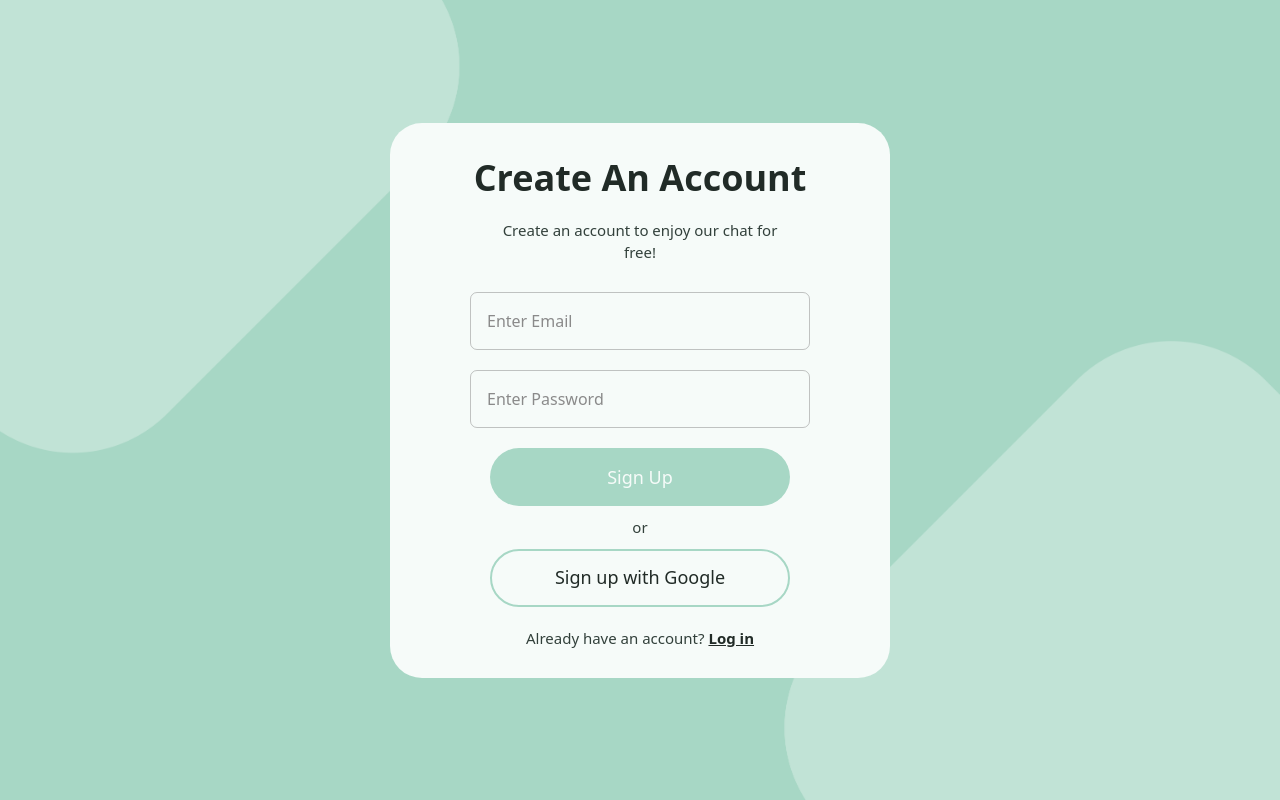
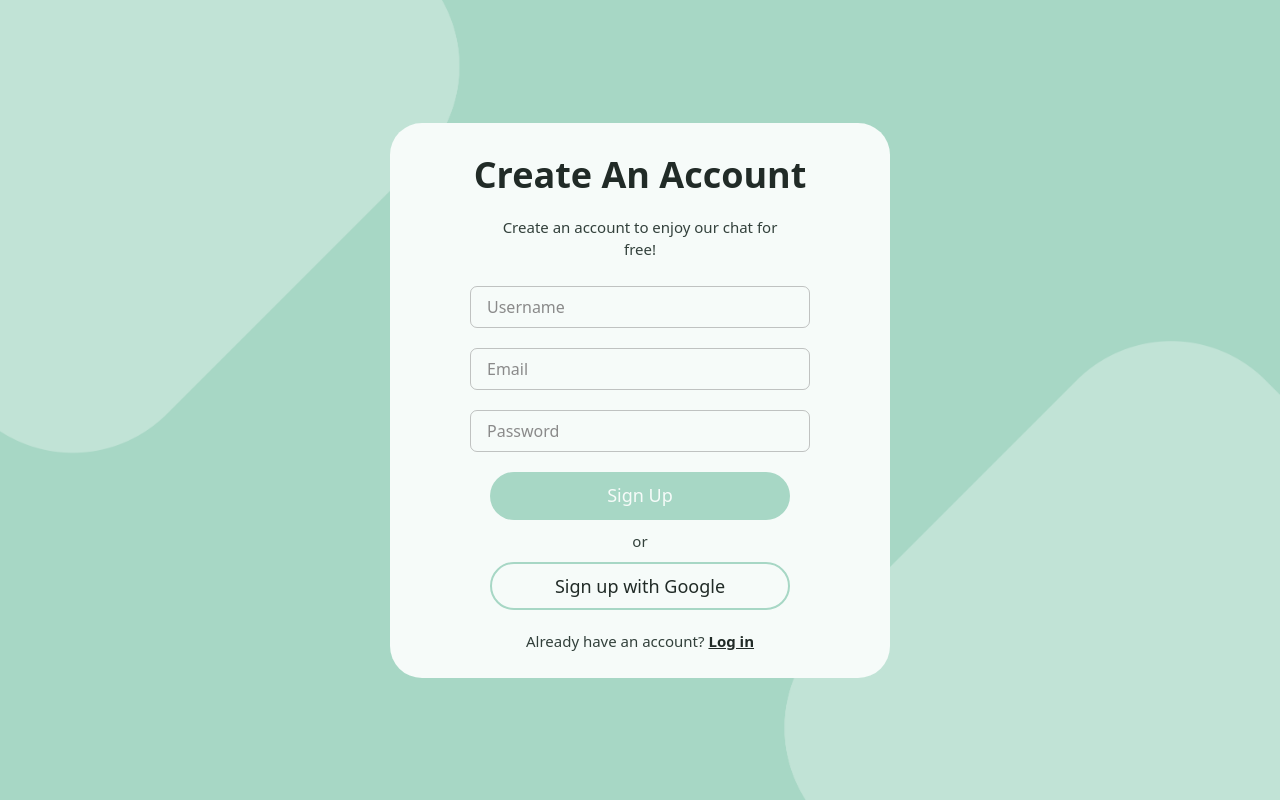
Before and after one commit to ArmenSyan/Chat-App, a React (Vite) app: page /sign-up in a window 1280 px wide. Built offline with nearby package versions, Linux system fonts and the light colour scheme; no server answers.

Commit message:
Added users name input with functionality

```diff
--- a/src/Components/Sign-up/WithEmail.tsx
+++ b/src/Components/Sign-up/WithEmail.tsx
@@ -1,35 +1,52 @@
-import { createUserWithEmailAndPassword } from "firebase/auth";
+import { createUserWithEmailAndPassword, updateProfile } from "firebase/auth";
 import { useState } from "react";
 import { auth } from "../../firebase";
 import { useNavigate } from "react-router-dom";
 
 function WithEmail() {
+  const [username, setUsername] = useState<string>("");
   const [email, setEmail] = useState<string>("");
   const [password, setPassword] = useState<string>("");
   const navigate = useNavigate()
   const handleSignUp = async () => {
     try {
+      // 1️⃣ Создаём пользователя
       const userCredential = await createUserWithEmailAndPassword(auth, email, password);
-      console.log("✅ User created:", userCredential.user);
-      navigate('/sign-in')
+      const user = userCredential.user;
+
+      // 2️⃣ Добавляем имя
+      await updateProfile(user, { displayName: username });
+
+      console.log("✅ User created:", user);
+      navigate("/sign-in");
     } catch (error: any) {
       console.error("❌ Error:", error.message);
     }
   };
   return (
     <div className="flex flex-col justify-evenly items-center gap-y-[20px]">
+      <input
+        type="text"
+        className="w-[340px] h-[42px] px-[16px] text-p placeholder:font-normal placeholder:text-plh rounded-[7px] border-[1px] border-plh/50 focus:outline-[1px] focus:outline-plh/70 font-medium"
+        onChange={(e) => setUsername(e.target.value)}
+        placeholder="Username"
+        value={username}
+      />
+
       <input type="text"
-        className="w-[340px] h-[58px] px-[16px] text-p placeholder:font-normal placeholder:text-plh rounded-[7px] border-[1px] border-plh/50 focus:outline-[1px] focus:outline-plh/70 font-medium "
+        className="w-[340px] h-[42px] px-[16px] text-p placeholder:font-normal placeholder:text-plh rounded-[7px] border-[1px] border-plh/50 focus:outline-[1px] focus:outline-plh/70 font-medium "
         onChange={(e) => setEmail(e.target.value)}
-        placeholder="Enter Email"
+        placeholder="Email"
         value={email} />
+
       <input type="password"
-        className="w-[340px] h-[58px] px-[16px] text-p placeholder:font-normal placeholder:text-plh rounded-[7px] border-[1px] border-plh/50 focus:outline-[1px] focus:outline-plh/70 font-medium "
+        className="w-[340px] h-[42px] px-[16px] text-p placeholder:font-normal placeholder:text-plh rounded-[7px] border-[1px] border-plh/50 focus:outline-[1px] focus:outline-plh/70 font-medium "
         onChange={(e) => setPassword(e.target.value)}
-        placeholder="Enter Password"
+        placeholder="Password"
         value={password} />
+
       <button
-        className="w-[300px] h-[58px] bg-bg rounded-[30px] text-formBg font-medium text-[18px] hover:cursor-pointer hover:shadow-p/30 hover:shadow-md duration-300 transition-all"
+        className="w-[300px] h-[48px] bg-bg rounded-[30px] text-formBg font-medium text-[18px] hover:cursor-pointer hover:shadow-p/30 hover:shadow-md duration-300 transition-all"
         onClick={handleSignUp}>Sign Up</button>
 
     </div>
--- a/src/Components/Sign-up/WithGoogle.tsx
+++ b/src/Components/Sign-up/WithGoogle.tsx
@@ -16,7 +16,7 @@ function WithGoogle() {
     return (
         <div className="flex flex-col justify-evenly items-center gap-y-[20px]">
             <button onClick={signInWithGoogle}
-                className="w-[300px] h-[58px] bg-formBg rounded-[30px] border-[2px] border-bg hover:shadow-p/30 hover:shadow-md text-h1 font-medium text-[18px] hover:cursor-pointer duration-300 transition-all">Sign up with Google</button>
+                className="w-[300px] h-[48px] bg-formBg rounded-[30px] border-[2px] border-bg hover:shadow-p/30 hover:shadow-md text-h1 font-medium text-[18px] hover:cursor-pointer duration-300 transition-all">Sign up with Google</button>
             <p className="text-[15px] text-p font-medium ">Already have an account? <Link to={'/sign-in'} className="font-semibold text-h1 underline">Log in</Link></p>
         </div>
     )
```
